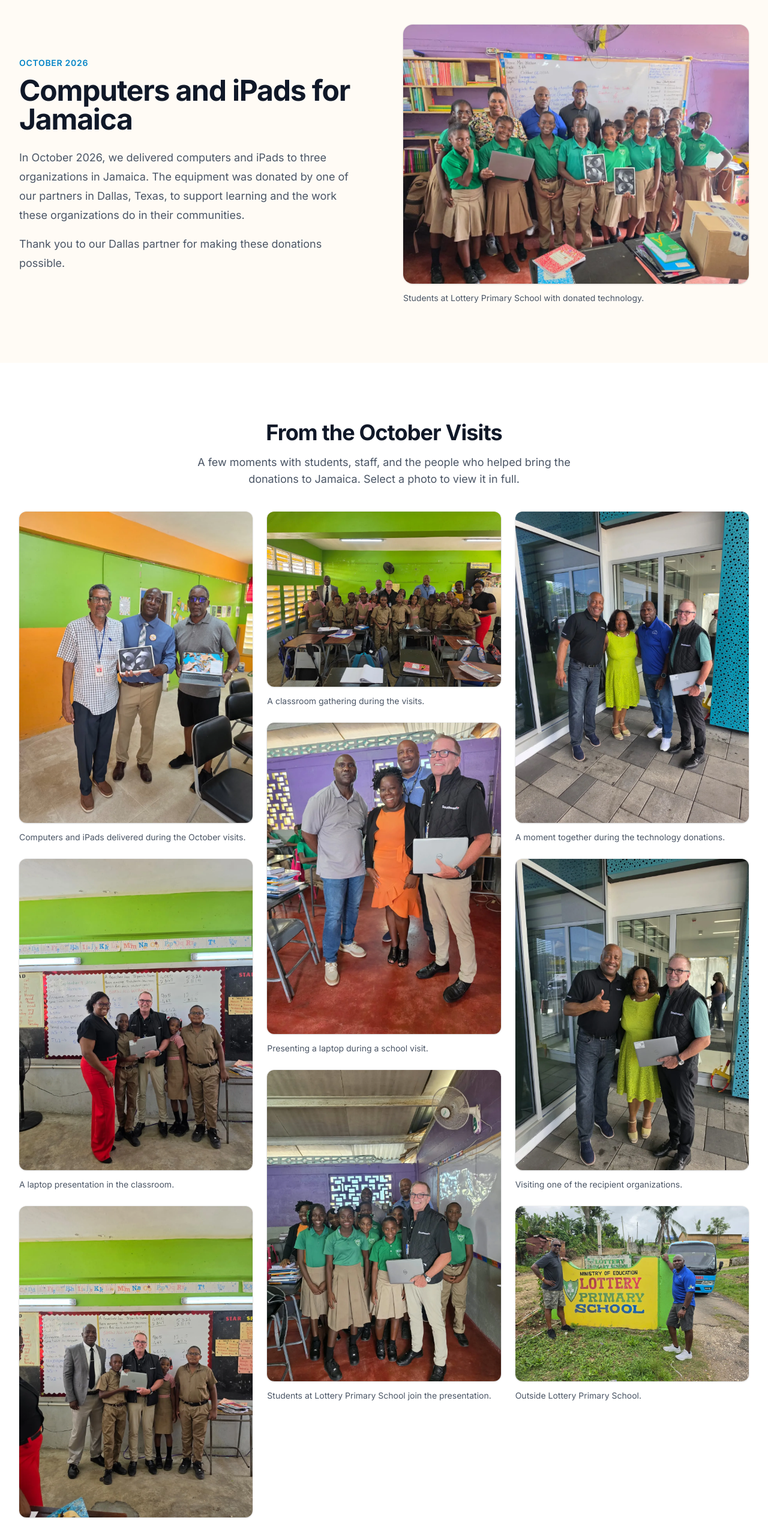
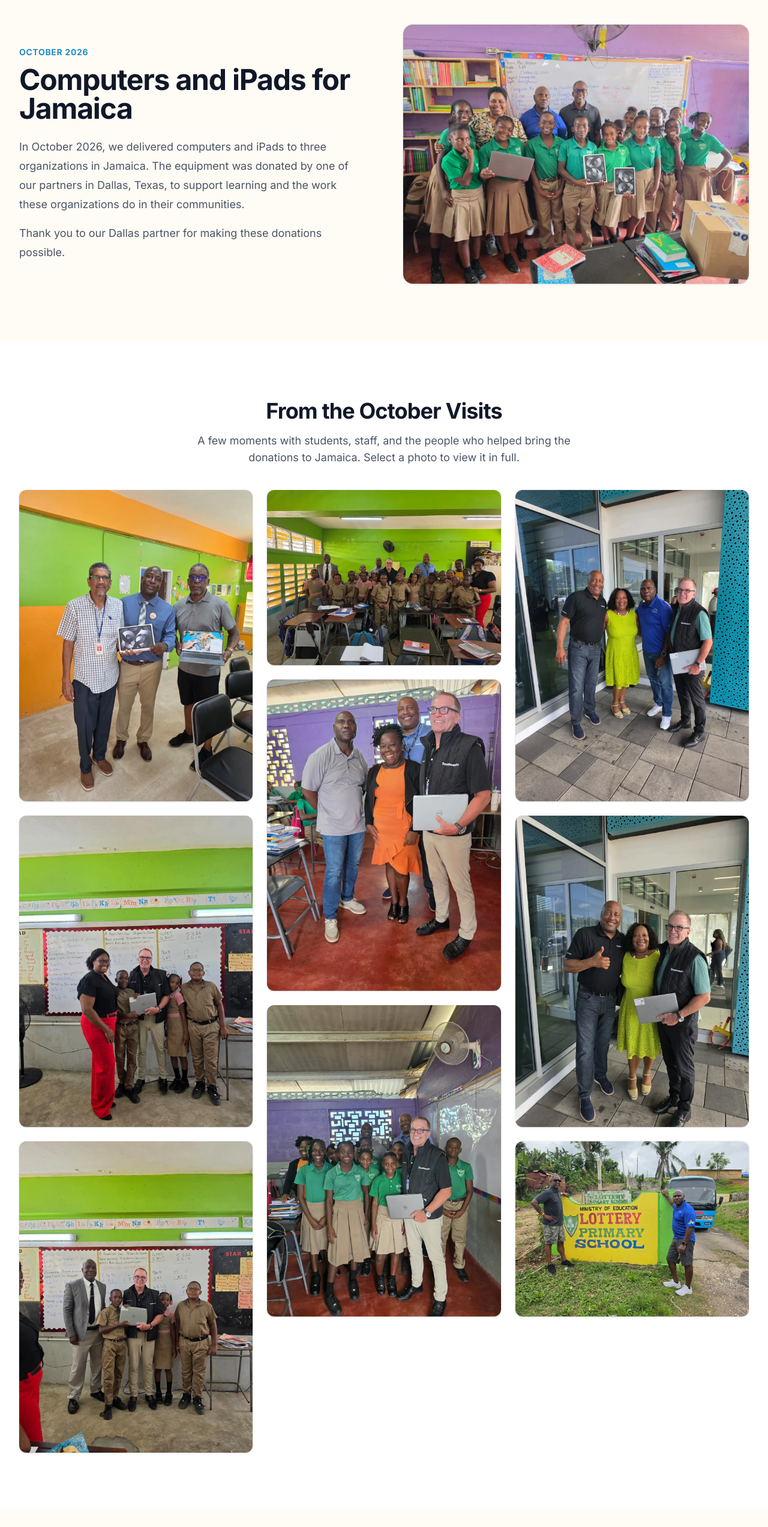
Before and after one commit to greggfosdev/ann-hewan-foundation, a Next.js app: page /programs/technology-donations in a window 1280 px wide. Shown: the part 239-2785 px from the top of the page at 60% size. Built offline with nearby package versions, Linux system fonts and the light colour scheme.

Commit message:
Remove technology donation photo captions

```diff
--- a/src/app/programs/technology-donations/page.tsx
+++ b/src/app/programs/technology-donations/page.tsx
@@ -55,9 +55,6 @@ export default function TechnologyDonationsPage() {
                   className="h-auto w-full"
                 />
               </a>
-              <figcaption className="mt-3 text-sm leading-6 text-gray-600">
-                {leadPhoto.caption}
-              </figcaption>
             </figure>
           </div>
         </div>
@@ -93,9 +90,6 @@ export default function TechnologyDonationsPage() {
                     className="h-auto w-full"
                   />
                 </a>
-                <figcaption className="mt-3 text-sm leading-6 text-gray-600">
-                  {photo.caption}
-                </figcaption>
               </figure>
             ))}
           </div>
--- a/src/data/technology-donations.ts
+++ b/src/data/technology-donations.ts
@@ -8,70 +8,60 @@ export const technologyDonations2026 = {
     {
       src: "/images/technology-donations/2026/donation-01.webp",
       alt: "Students at Lottery Primary School holding a laptop and two boxed iPads during a classroom visit",
-      caption: "Students at Lottery Primary School with donated technology.",
       width: 1200,
       height: 900,
     },
     {
       src: "/images/technology-donations/2026/donation-02.webp",
       alt: "Three adults standing together with a boxed iPad and an open laptop",
-      caption: "Computers and iPads delivered during the October visits.",
       width: 1200,
       height: 1600,
     },
     {
       src: "/images/technology-donations/2026/donation-03.webp",
       alt: "Students and adults holding a donated laptop in a classroom with green walls",
-      caption: "A laptop presentation in the classroom.",
       width: 1200,
       height: 1600,
     },
     {
       src: "/images/technology-donations/2026/donation-04.webp",
       alt: "Three students and two adults posing with a laptop in front of a classroom whiteboard",
-      caption: "Students and visitors together for the donation.",
       width: 1200,
       height: 1600,
     },
     {
       src: "/images/technology-donations/2026/donation-05.webp",
       alt: "A class of students with teachers and visitors in a green classroom",
-      caption: "A classroom gathering during the visits.",
       width: 1200,
       height: 900,
     },
     {
       src: "/images/technology-donations/2026/donation-06.webp",
       alt: "Four adults posing with a donated laptop in a purple classroom",
-      caption: "Presenting a laptop during a school visit.",
       width: 1200,
       height: 1600,
     },
     {
       src: "/images/technology-donations/2026/donation-07.webp",
       alt: "Students in green Lottery Primary School shirts and visitors gathered around a donated laptop",
-      caption: "Students at Lottery Primary School join the presentation.",
       width: 1200,
       height: 1600,
     },
     {
       src: "/images/technology-donations/2026/donation-08.webp",
       alt: "Four adults standing outside a building, with one holding a laptop",
-      caption: "A moment together during the technology donations.",
       width: 1200,
       height: 1600,
     },
     {
       src: "/images/technology-donations/2026/donation-09.webp",
       alt: "Three adults outside a building with a donated laptop",
-      caption: "Visiting one of the recipient organizations.",
       width: 1200,
       height: 1600,
     },
     {
       src: "/images/technology-donations/2026/donation-10.webp",
       alt: "Two adults standing beside the Lottery Primary School entrance sign",
-      caption: "Outside Lottery Primary School.",
       width: 1200,
       height: 900,
     },
```
